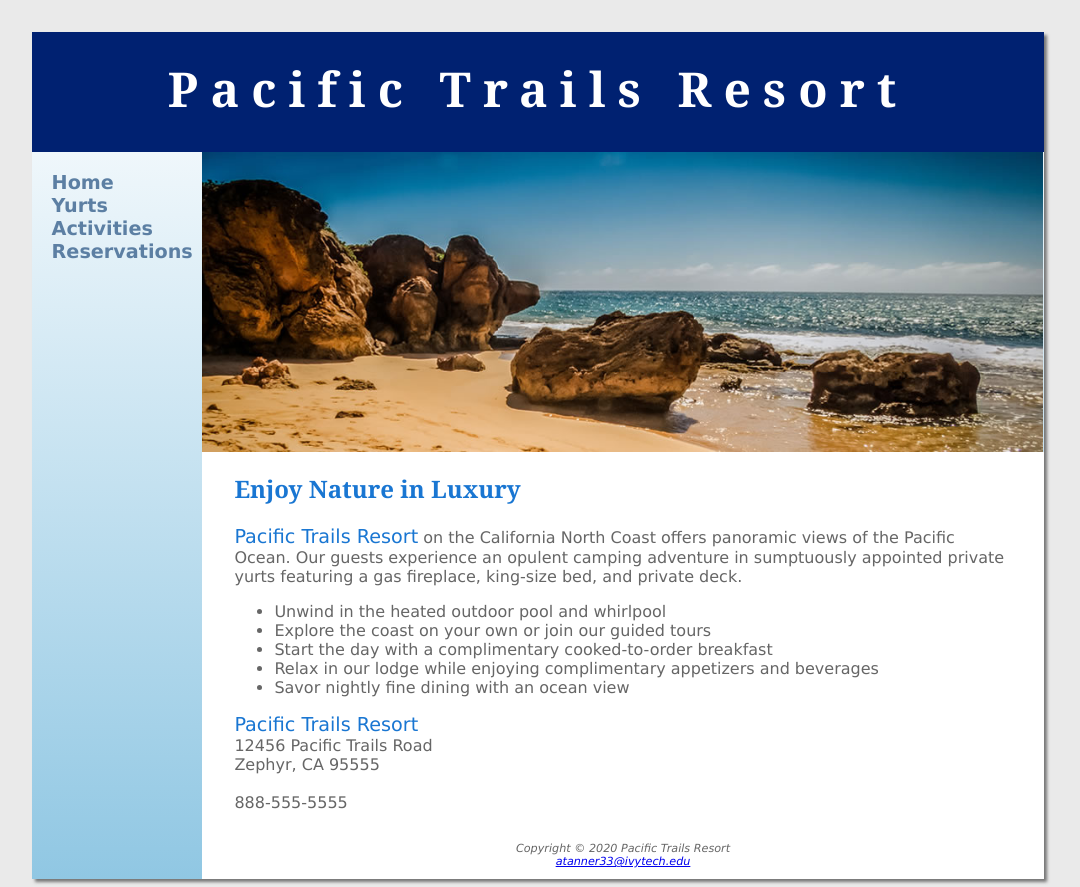
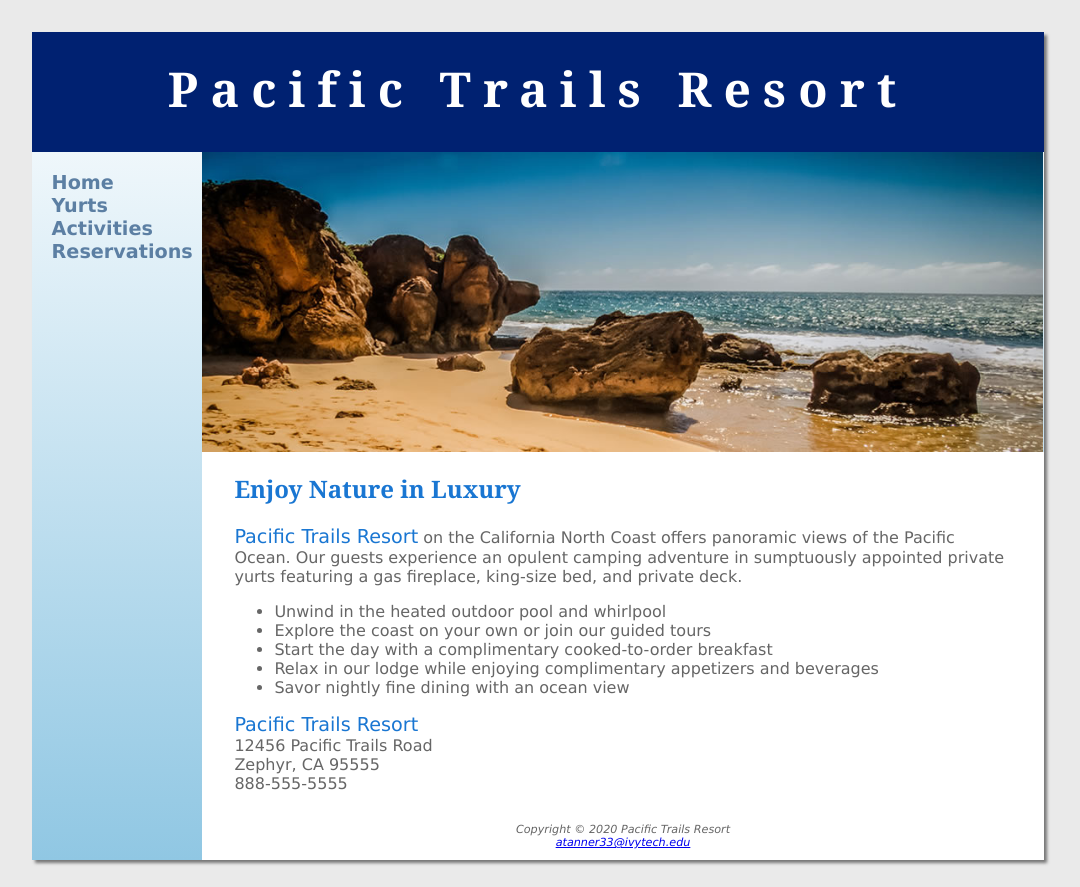
Before and after one commit to atanner33/Chapter06, a plain HTML site: page index.html in a window 1280 px wide. Shown: the whole page, without its empty margins (102-1182 px from the left). Drawn offline with Linux system fonts and the light colour scheme.

Commit message:
Add files via upload

```diff
--- a/index.html
+++ b/index.html
@@ -36,7 +36,7 @@ featuring a gas fireplace, king-size bed, and private deck.
     <div>
     <span class="resort">Pacific Trails Resort</span><br>
 12456 Pacific Trails Road<br>
-Zephyr, CA 95555<br><br>
+Zephyr, CA 95555<br>
 888-555-5555<br><br>
     </div>
   </main>
```
